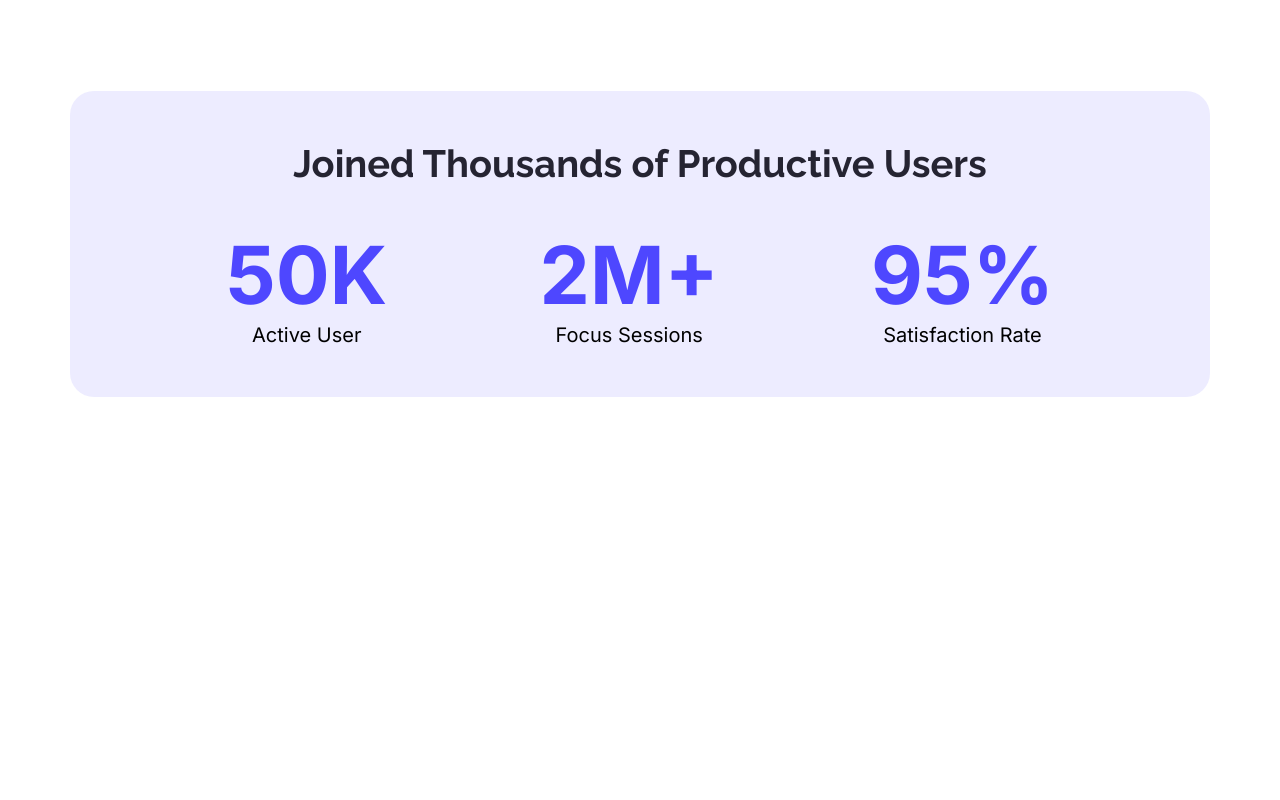
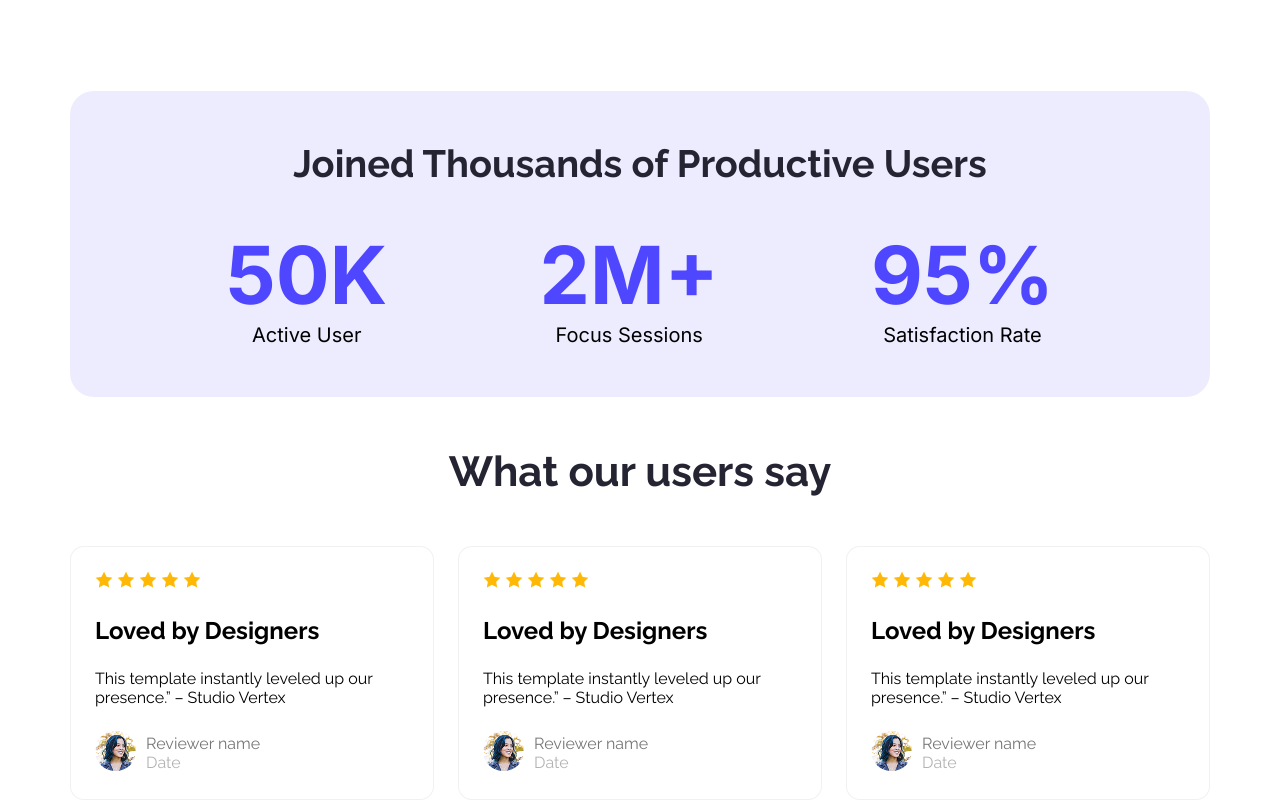
Before and after one commit to Dsx7/assignment-01, a plain HTML site: page index.html in a window 1280 px wide. Shown: the part 1182-1982 px from the top of the page. Before the commit the page ends 1579 px from the top, so only its background shows below. Drawn offline with Linux system fonts and the light colour scheme.

Commit message:
Testimonial Section added

```diff
--- a/index.html
+++ b/index.html
@@ -64,9 +64,76 @@
             </div>
         </section>
                 <!-- Milestone Section end -->
-                 <section>
+
+                 <!-- Testimonial Section Start -->
+                 <section id="testimonial">
+                    <div class="container">
+                        <div class="testimonial raleway">
+                            <h4>What our users say</h4>
+                            <div class="testimonial-items">
+                                <div class="testimonial-card">
+                                   <div>
+                                    <img src="/assets/icon-star.png" alt="">
+                                    <img src="/assets/icon-star.png" alt="">
+                                    <img src="/assets/icon-star.png" alt="">
+                                    <img src="/assets/icon-star.png" alt="">
+                                    <img src="/assets/icon-star.png" alt="">
+                                   </div>
+                                   <h5>Loved by Designers</h5>
+                                   <p>This template instantly leveled up our presence.” – Studio Vertex</p>
+                                   <div class="reviewer">
+                                     <div>
+                                         <img src="/assets/avatar.png" alt=""></div>
+                                     <div>
+                                        <p>Reviewer name</p>
+                                        <span>Date</span>
+                                    </div>
+                                   </div>
+                                </div>
+                                 <div class="testimonial-card">
+                                   <div>
+                                    <img src="/assets/icon-star.png" alt="">
+                                    <img src="/assets/icon-star.png" alt="">
+                                    <img src="/assets/icon-star.png" alt="">
+                                    <img src="/assets/icon-star.png" alt="">
+                                    <img src="/assets/icon-star.png" alt="">
+                                   </div>
+                                   <h5>Loved by Designers</h5>
+                                   <p>This template instantly leveled up our presence.” – Studio Vertex</p>
+                                   <div class="reviewer">
+                                     <div>
+                                         <img src="/assets/avatar.png" alt=""></div>
+                                     <div>
+                                        <p>Reviewer name</p>
+                                        <span>Date</span>
+                                    </div>
+                                   </div>
+                                </div>
+                                 <div class="testimonial-card">
+                                   <div>
+                                    <img src="/assets/icon-star.png" alt="">
+                                    <img src="/assets/icon-star.png" alt="">
+                                    <img src="/assets/icon-star.png" alt="">
+                                    <img src="/assets/icon-star.png" alt="">
+                                    <img src="/assets/icon-star.png" alt="">
+                                   </div>
+                                   <h5>Loved by Designers</h5>
+                                   <p>This template instantly leveled up our presence.” – Studio Vertex</p>
+                                   <div class="reviewer">
+                                     <div>
+                                         <img src="/assets/avatar.png" alt=""></div>
+                                     <div>
+                                        <p>Reviewer name</p>
+                                        <span>Date</span>
+                                    </div>
+                                   </div>
+                                </div>
+                            </div>
+                        </div>
+                    </div>
 
                  </section>
+                 <!-- Testimonial Section End -->
     </main>
     <footer>
 
--- a/style.css
+++ b/style.css
@@ -106,3 +106,39 @@ button{
     justify-content: space-around;
     margin-top: 40px;
 }
+/* Testimonial Section Start */
+.testimonial h4 {
+    font-size: 42px;
+    color: #252432;
+    text-align: center;
+    margin: 50px 0;
+}
+.testimonial-items {
+    display: flex;
+    gap: 24px;
+}
+.testimonial-card {
+        padding: 24px;
+        border-radius: 14px;
+        background-color: white;
+        border: 1px solid rgba(0, 0, 0, 0.055);
+}
+.testimonial-card h5 {
+    font-size: 24px;
+    margin: 24px 0;
+}
+.reviewer {
+    display: flex;
+    gap: 10px;
+    align-items: center;
+    margin-top: 24px;
+}
+.reviewer img{
+    border-radius: 50%;
+}
+.reviewer p {
+    color: #757575;
+}
+.reviewer span {
+    color: #B3B3B3;
+}
```
